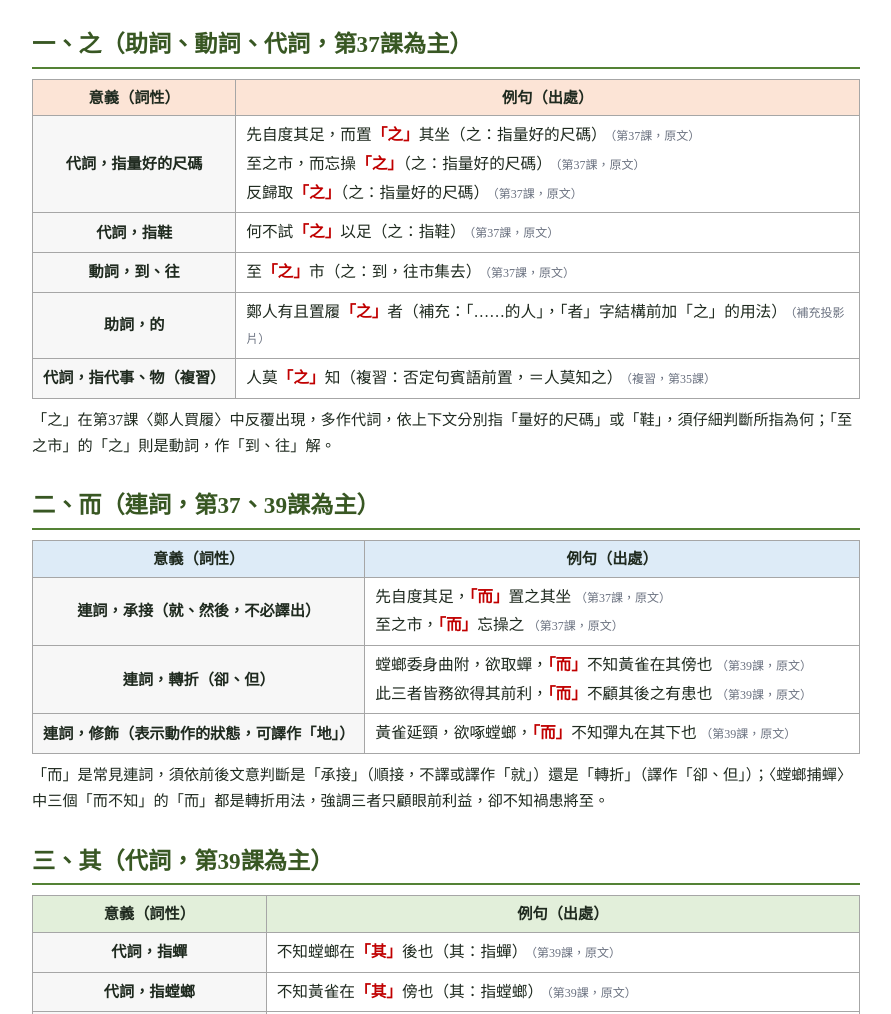
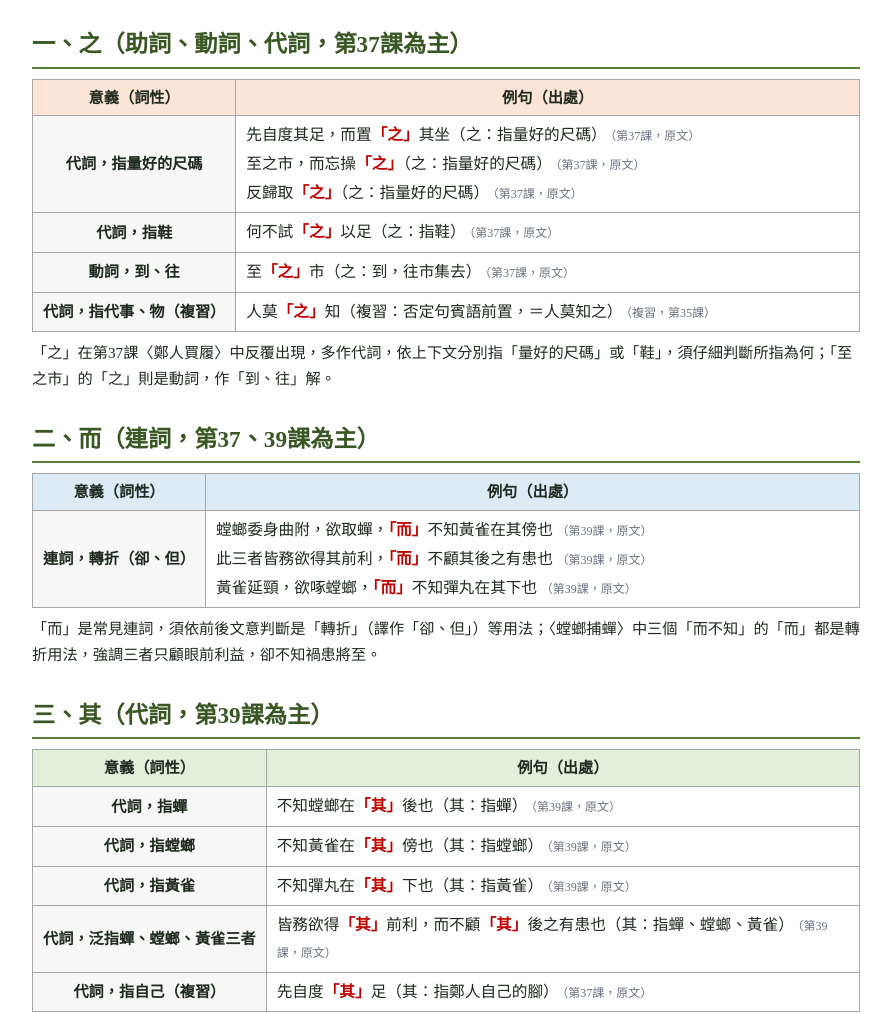
Before and after one commit to charyvalis/guwen-jindu-36-40, a plain HTML site: page index.html in a window 1280 px wide. Shown: the part 312-1326 px from the top of the page, without its empty margins (194-1085 px from the left). Drawn offline with Linux system fonts and the light colour scheme.

Commit message:
修訂：移除之（的）例句、而（承接）列，而（轉折）合併黃雀例句

```diff
--- a/index.html
+++ b/index.html
@@ -138,11 +138,11 @@
 <div class="bar" id="bar" role="region" aria-label="作答控制"><div class="modes" role="group" aria-label="作答模式"><button type="button" id="m-practice" class="seg on" aria-pressed="true">即時對答案</button><button type="button" id="m-test" class="seg" aria-pressed="false">交卷模式</button></div><div class="stats" id="stats" aria-live="polite">已作答 0／40</div><div class="acts"><button type="button" id="submit" class="act" hidden>交卷</button><button type="button" id="reset" class="act">重新作答</button></div></div>
 <section id="handout">
 <h2>一、之（助詞、動詞、代詞，第37課為主）</h2>
-<div class="tablewrap"><table class="meaning orange"><thead><tr><th>意義（詞性）</th><th>例句（出處）</th></tr></thead><tbody><tr><th scope="row">代詞，指量好的尺碼</th><td><div class="ex">先自度其足，而置<span class="hl">「之」</span>其坐（之：指量好的尺碼）<span class="src">（第37課，原文）</span></div><div class="ex">至之市，而忘操<span class="hl">「之」</span>（之：指量好的尺碼）<span class="src">（第37課，原文）</span></div><div class="ex">反歸取<span class="hl">「之」</span>（之：指量好的尺碼）<span class="src">（第37課，原文）</span></div></td></tr><tr><th scope="row">代詞，指鞋</th><td><div class="ex">何不試<span class="hl">「之」</span>以足（之：指鞋）<span class="src">（第37課，原文）</span></div></td></tr><tr><th scope="row">動詞，到、往</th><td><div class="ex">至<span class="hl">「之」</span>市（之：到，往市集去）<span class="src">（第37課，原文）</span></div></td></tr><tr><th scope="row">助詞，的</th><td><div class="ex">鄭人有且置履<span class="hl">「之」</span>者（補充：「……的人」，「者」字結構前加「之」的用法）<span class="src">（補充投影片）</span></div></td></tr><tr><th scope="row">代詞，指代事、物（複習）</th><td><div class="ex">人莫<span class="hl">「之」</span>知（複習：否定句賓語前置，＝人莫知之）<span class="src">（複習，第35課）</span></div></td></tr></tbody></table></div>
+<div class="tablewrap"><table class="meaning orange"><thead><tr><th>意義（詞性）</th><th>例句（出處）</th></tr></thead><tbody><tr><th scope="row">代詞，指量好的尺碼</th><td><div class="ex">先自度其足，而置<span class="hl">「之」</span>其坐（之：指量好的尺碼）<span class="src">（第37課，原文）</span></div><div class="ex">至之市，而忘操<span class="hl">「之」</span>（之：指量好的尺碼）<span class="src">（第37課，原文）</span></div><div class="ex">反歸取<span class="hl">「之」</span>（之：指量好的尺碼）<span class="src">（第37課，原文）</span></div></td></tr><tr><th scope="row">代詞，指鞋</th><td><div class="ex">何不試<span class="hl">「之」</span>以足（之：指鞋）<span class="src">（第37課，原文）</span></div></td></tr><tr><th scope="row">動詞，到、往</th><td><div class="ex">至<span class="hl">「之」</span>市（之：到，往市集去）<span class="src">（第37課，原文）</span></div></td></tr><tr><th scope="row">代詞，指代事、物（複習）</th><td><div class="ex">人莫<span class="hl">「之」</span>知（複習：否定句賓語前置，＝人莫知之）<span class="src">（複習，第35課）</span></div></td></tr></tbody></table></div>
 <p class="note">「之」在第37課〈鄭人買履〉中反覆出現，多作代詞，依上下文分別指「量好的尺碼」或「鞋」，須仔細判斷所指為何；「至之市」的「之」則是動詞，作「到、往」解。</p>
 <h2>二、而（連詞，第37、39課為主）</h2>
-<div class="tablewrap"><table class="meaning blue"><thead><tr><th>意義（詞性）</th><th>例句（出處）</th></tr></thead><tbody><tr><th scope="row">連詞，承接（就、然後，不必譯出）</th><td><div class="ex">先自度其足，<span class="hl">「而」</span>置之其坐<span class="src">（第37課，原文）</span></div><div class="ex">至之市，<span class="hl">「而」</span>忘操之<span class="src">（第37課，原文）</span></div></td></tr><tr><th scope="row">連詞，轉折（卻、但）</th><td><div class="ex">螳螂委身曲附，欲取蟬，<span class="hl">「而」</span>不知黃雀在其傍也<span class="src">（第39課，原文）</span></div><div class="ex">此三者皆務欲得其前利，<span class="hl">「而」</span>不顧其後之有患也<span class="src">（第39課，原文）</span></div></td></tr><tr><th scope="row">連詞，修飾（表示動作的狀態，可譯作「地」）</th><td><div class="ex">黃雀延頸，欲啄螳螂，<span class="hl">「而」</span>不知彈丸在其下也<span class="src">（第39課，原文）</span></div></td></tr></tbody></table></div>
-<p class="note">「而」是常見連詞，須依前後文意判斷是「承接」（順接，不譯或譯作「就」）還是「轉折」（譯作「卻、但」）；〈螳螂捕蟬〉中三個「而不知」的「而」都是轉折用法，強調三者只顧眼前利益，卻不知禍患將至。</p>
+<div class="tablewrap"><table class="meaning blue"><thead><tr><th>意義（詞性）</th><th>例句（出處）</th></tr></thead><tbody><tr><th scope="row">連詞，轉折（卻、但）</th><td><div class="ex">螳螂委身曲附，欲取蟬，<span class="hl">「而」</span>不知黃雀在其傍也<span class="src">（第39課，原文）</span></div><div class="ex">此三者皆務欲得其前利，<span class="hl">「而」</span>不顧其後之有患也<span class="src">（第39課，原文）</span></div><div class="ex">黃雀延頸，欲啄螳螂，<span class="hl">「而」</span>不知彈丸在其下也<span class="src">（第39課，原文）</span></div></td></tr></tbody></table></div>
+<p class="note">「而」是常見連詞，須依前後文意判斷是「轉折」（譯作「卻、但」）等用法；〈螳螂捕蟬〉中三個「而不知」的「而」都是轉折用法，強調三者只顧眼前利益，卻不知禍患將至。</p>
 <h2>三、其（代詞，第39課為主）</h2>
 <div class="tablewrap"><table class="meaning "><thead><tr><th>意義（詞性）</th><th>例句（出處）</th></tr></thead><tbody><tr><th scope="row">代詞，指蟬</th><td><div class="ex">不知螳螂在<span class="hl">「其」</span>後也（其：指蟬）<span class="src">（第39課，原文）</span></div></td></tr><tr><th scope="row">代詞，指螳螂</th><td><div class="ex">不知黃雀在<span class="hl">「其」</span>傍也（其：指螳螂）<span class="src">（第39課，原文）</span></div></td></tr><tr><th scope="row">代詞，指黃雀</th><td><div class="ex">不知彈丸在<span class="hl">「其」</span>下也（其：指黃雀）<span class="src">（第39課，原文）</span></div></td></tr><tr><th scope="row">代詞，泛指蟬、螳螂、黃雀三者</th><td><div class="ex">皆務欲得<span class="hl">「其」</span>前利，而不顧<span class="hl">「其」</span>後之有患也（其：指蟬、螳螂、黃雀）<span class="src">（第39課，原文）</span></div></td></tr><tr><th scope="row">代詞，指自己（複習）</th><td><div class="ex">先自度<span class="hl">「其」</span>足（其：指鄭人自己的腳）<span class="src">（第37課，原文）</span></div></td></tr></tbody></table></div>
 <p class="note">〈螳螂捕蟬〉一文中「其」字反覆出現，每次所指對象都不同（蟬、螳螂、黃雀），需要依前後文判斷；這正是這一課常考的重點。</p>
```
Also changed, not shown: static.html (+3 -3 lines), 1 other file.
